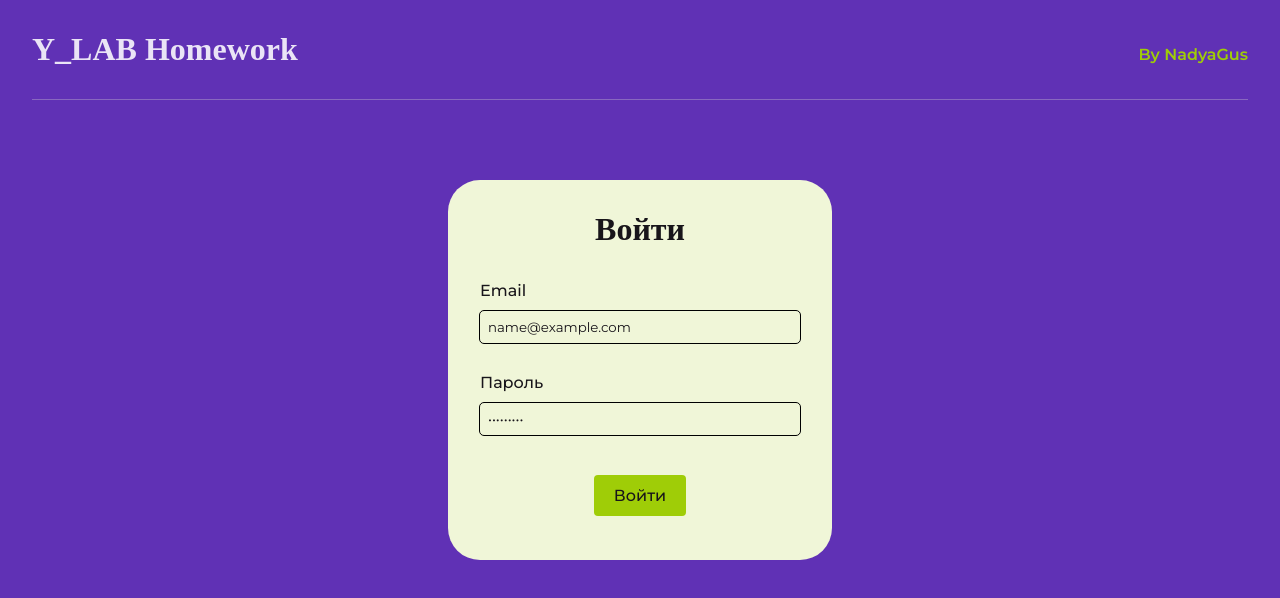
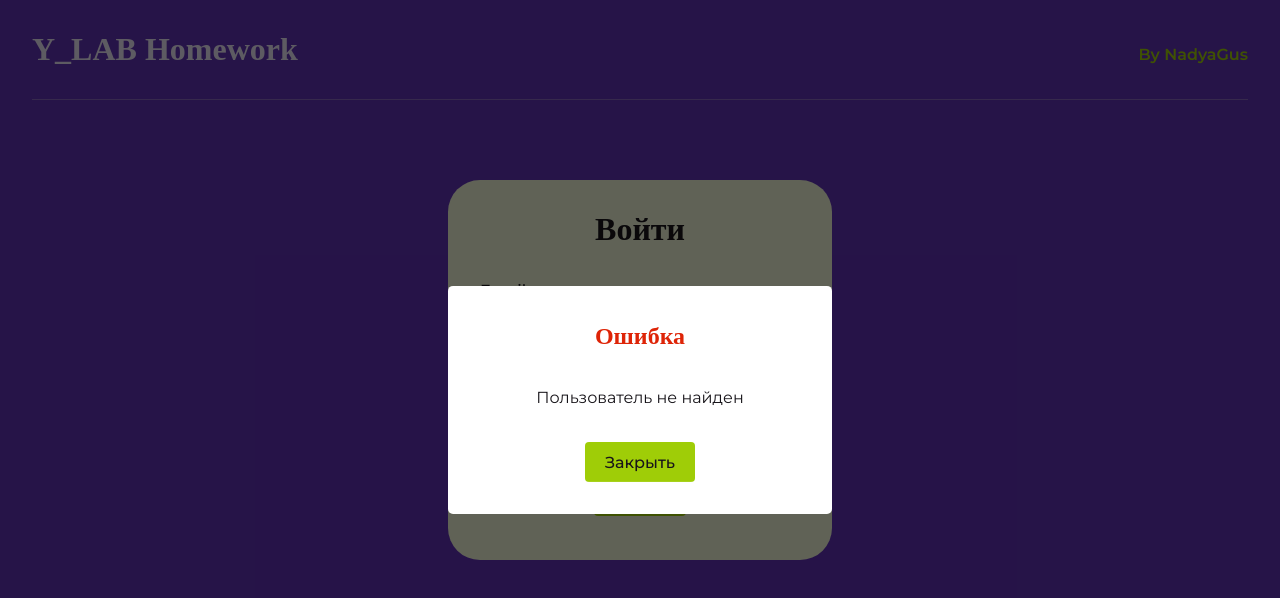
Before and after one commit to NadyaGus/y_lab, a React (Vite) app in the folder homework_1/: page / in a window 1280 px wide. Both pictures are taken after typing "name@example.com", "Sample123" into the empty fields and a click on the button "Войти". Shown: the top 598 px of the page. Built offline with nearby package versions, Linux system fonts and the light colour scheme; a web font is replaced by a local one.

Commit message:
feat: add modal for auth

```diff
--- a/homework_1/src/index.css
+++ b/homework_1/src/index.css
@@ -47,6 +47,7 @@ h3,
 h4,
 h5,
 h6 {
+  margin: 0;
   font-family: 'Dela Gothic One', cursive;
 }
 
--- a/homework_1/src/pages/SignIn/SignIn.tsx
+++ b/homework_1/src/pages/SignIn/SignIn.tsx
@@ -1,8 +1,10 @@
-import type { ReactNode } from 'react';
+import { type ReactNode, useState } from 'react';
 import type { SubmitHandler } from 'react-hook-form';
 import { useForm } from 'react-hook-form';
 
 import { clsx } from 'clsx';
+
+import { Modal } from '@/shared/modal/Modal';
 
 import { signIn } from './api/Api';
 
@@ -14,13 +16,35 @@ interface Inputs {
 }
 
 export function SignIn(): ReactNode {
+  const [login, setLogin] = useState<boolean>(false);
+  const [modalIsOpen, setModalIsOpen] = useState<boolean>(false);
+
   const {
     formState: { errors },
     handleSubmit,
     register,
+    resetField,
   } = useForm<Inputs>();
+
+  const resetFields = (): void => {
+    resetField('email');
+    resetField('password');
+  };
+
   const onSubmit: SubmitHandler<Inputs> = (data) => {
-    signIn({ email: data.email, password: data.password }).catch((err) => console.error(err));
+    const response = signIn({ email: data.email, password: data.password });
+    response
+      .then(() => {
+        setLogin(true);
+      })
+      .catch((err) => {
+        console.error(err);
+        setLogin(false);
+      })
+      .finally(() => {
+        setModalIsOpen(true);
+        resetFields();
+      });
   };
 
   return (
@@ -59,6 +83,8 @@ export function SignIn(): ReactNode {
           Войти
         </button>
       </form>
+
+      <Modal login={login} open={modalIsOpen} setOpen={setModalIsOpen} />
     </div>
   );
 }
--- a/homework_1/src/pages/SignIn/api/Api.ts
+++ b/homework_1/src/pages/SignIn/api/Api.ts
@@ -18,7 +18,7 @@ export const signIn = ({ email, password }: { email: string; password: string })
       } else {
         reject(new Error('Wrong email or password'));
       }
-    }, 2000),
+    }, 1000),
   );
 
   return response as Promise<ResponseSignIn>;
--- /dev/null
+++ b/homework_1/src/shared/modal/Modal.module.css
@@ -0,0 +1,45 @@
+.modalBackground {
+  position: fixed;
+  z-index: 2;
+  inset: 0;
+  background-color: rgb(0 0 0 / 60%);
+}
+
+.modal {
+  position: fixed;
+  top: 50%;
+  left: 50%;
+  transform: translate(-50%, -50%);
+
+  display: flex;
+  flex-direction: column;
+  align-items: center;
+
+  width: 60%;
+  max-width: 20rem;
+  padding: 2rem;
+
+  color: var(--color-dark);
+
+  background-color: white;
+  border-radius: 5px;
+
+  h2 {
+    color: green;
+  }
+
+  p {
+    padding: 1rem 0;
+  }
+}
+
+.modal.isError {
+  h2 {
+    color: var(--color-error);
+  }
+}
+
+.hidden {
+  z-index: -1;
+  opacity: 0;
+}
--- /dev/null
+++ b/homework_1/src/shared/modal/Modal.tsx
@@ -0,0 +1,25 @@
+import type { Dispatch, ReactNode } from 'react';
+
+import { clsx } from 'clsx';
+
+import classes from './Modal.module.css';
+
+export const Modal = ({
+  login,
+  open,
+  setOpen,
+}: {
+  login: boolean;
+  open: boolean;
+  setOpen: Dispatch<React.SetStateAction<boolean>>;
+}): ReactNode => {
+  return (
+    <div className={clsx(classes.modalBackground, { [classes.hidden]: !open })}>
+      <div className={clsx(classes.modal, { [classes.isError]: !login })}>
+        {login ? <h2>Успешно</h2> : <h2>Ошибка</h2>}
+        {login ? <p>Вы вошли в аккаунт</p> : <p>Пользователь не найден</p>}
+        <button onClick={() => setOpen(false)}>Закрыть</button>
+      </div>
+    </div>
+  );
+};
```
